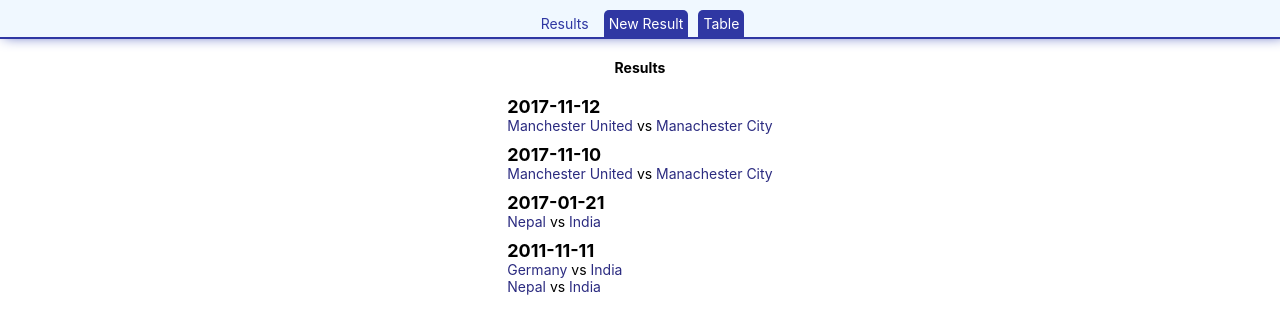
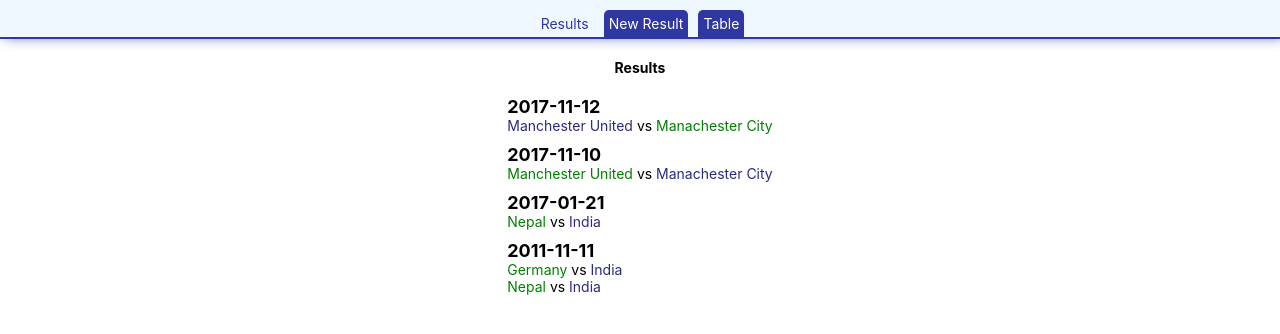
Before and after one commit to subashcs/matches, an Angular app: page / in a window 1280 px wide. Shown: the top 334 px of the page. Built offline with nearby package versions, Linux system fonts and the light colour scheme.

Commit message:
feat: highlight winner

```diff
--- a/src/app/shared/match-detail/match-detail.component.html
+++ b/src/app/shared/match-detail/match-detail.component.html
@@ -1,5 +1,5 @@
 <div class="match-detail">
  <div class="teams">
-  <a [routerLink]="routerLinkA">{{match?.teamA?.name}}</a> vs <a [routerLink]="routerLinkB"> {{match?.teamB?.name}}</a>
+  <a [routerLink]="routerLinkA" [ngClass]="{'winner':match.teamA.score > match.teamB.score }">{{match?.teamA?.name}}</a> vs <a [routerLink]="routerLinkB" [ngClass]="{'winner':match.teamA.score < match.teamB.score }"> {{match?.teamB?.name}}</a>
  </div>
 </div>
--- a/src/app/shared/match-detail/match-detail.component.scss
+++ b/src/app/shared/match-detail/match-detail.component.scss
@@ -1,3 +1,7 @@
 .match-detail {
   font-size: 16px;
 }
+
+.winner {
+  color: green;
+}
--- a/src/app/shared/match-detail/match-detail.component.ts
+++ b/src/app/shared/match-detail/match-detail.component.ts
@@ -7,8 +7,13 @@
   styleUrls: ['./match-detail.component.scss'],
 })
 export class MatchDetailComponent implements OnChanges {
-  @Input()
-  match: Match | undefined;
+  @Input() match: Match = {
+    id: '',
+    teamA: { name: '', score: 0 },
+    teamB: { name: '', score: 0 },
+    date: '',
+  };
+
   routerLinkA: string = '';
   routerLinkB: string = '';
 
```
